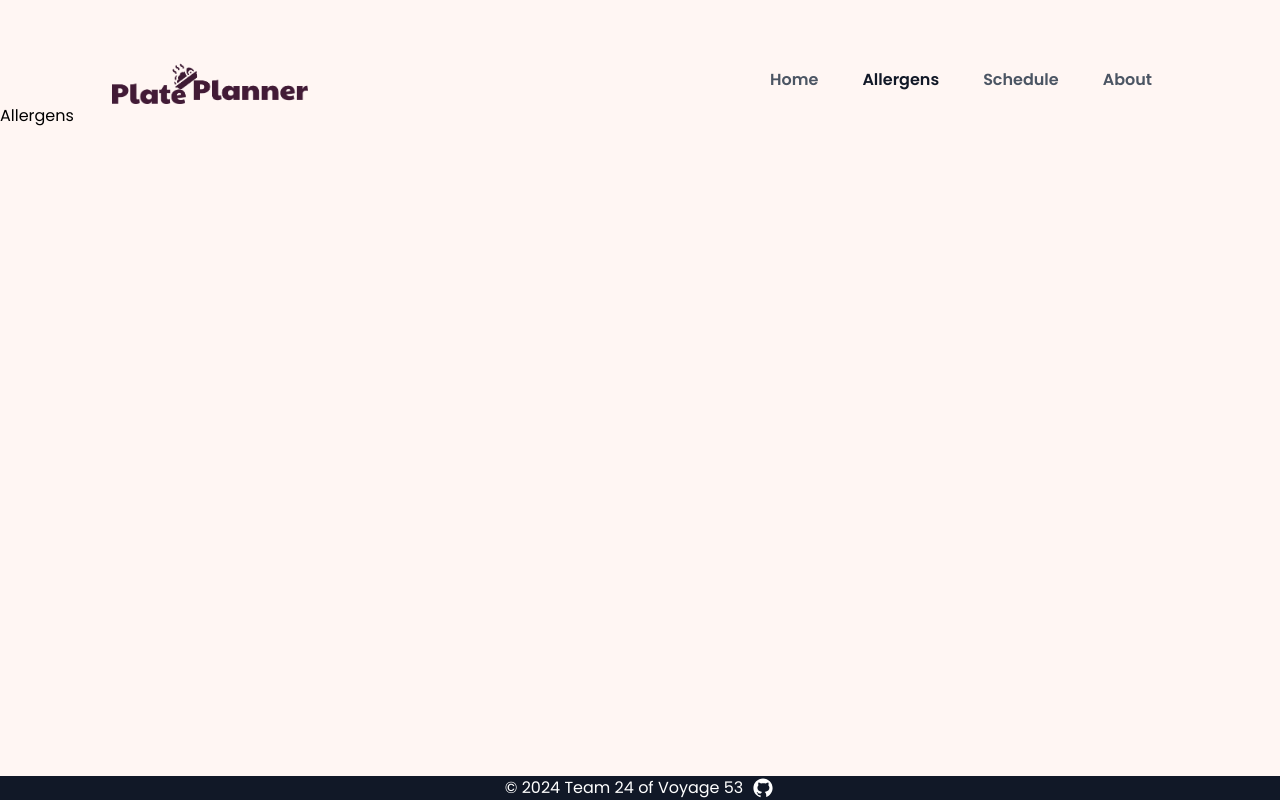
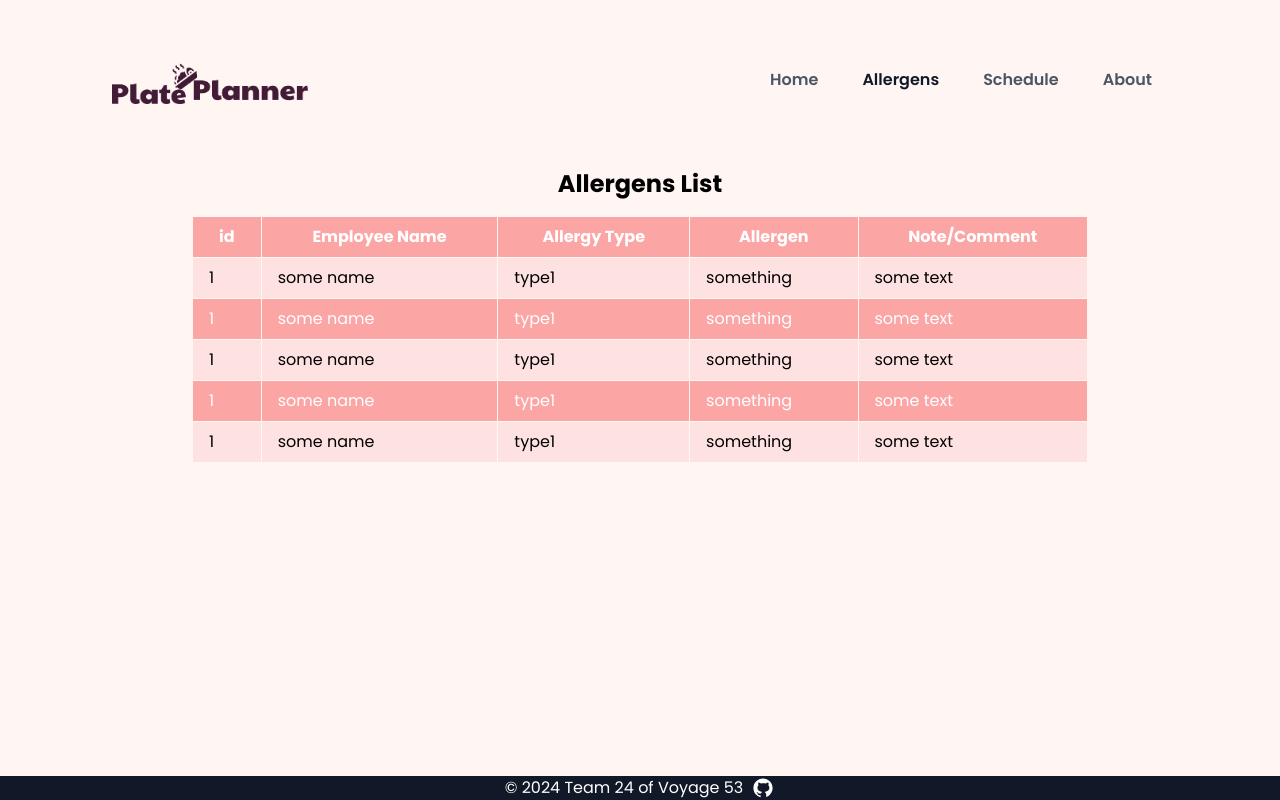
Before and after one commit to chingu-voyages/V53-tier2-team-24, a React (Vite) app: page /allergens in a window 1280 px wide. Built offline with nearby package versions, Linux system fonts and the light colour scheme.

Commit message:
add the allergens table

```diff
--- a/src/pages/Allergens.jsx
+++ b/src/pages/Allergens.jsx
@@ -1,5 +1,35 @@
-const Allergens = () => {
-  return <div>Allergens</div>;
+const Allergens = () =>
+  {
+    const tableHeaders = ["id", "Employee Name", "Allergy Type", "Allergen", "Note/Comment"];
+    const tableData = Array(5).fill(["1", "some name", "type1", "something", "some text"]);
+
+    return (
+      <div className="flex justify-center items-center px-4 md:px-28 pt-16">
+        <div className="w-full max-w-4xl">
+          <h2 className="text-2xl font-bold text-center mb-4">Allergens List</h2>
+          <div className="overflow-x-auto">
+            <table className="w-full border-collapse border border-background">
+              <thead>
+                <tr className="bg-red-300 text-white">
+                  {tableHeaders.map((header, index) => (
+                    <th key={index} className="py-2 px-4 border border-background">{header}</th>
+                  ))}
+                </tr>
+              </thead>
+              <tbody>
+                {tableData.map((row, rowIndex) => (
+                  <tr key={rowIndex} className={rowIndex % 2 === 0 ? "bg-red-100 text-black" : "bg-red-300 text-white"}>
+                    {row.map((cell, cellIndex) => (
+                      <td key={cellIndex} className="py-2 px-4 border border-background">{cell}</td>
+                    ))}
+                  </tr>
+                ))}
+              </tbody>
+            </table>
+          </div>
+        </div>
+      </div>
+    );
 };
 
 export default Allergens;
```
